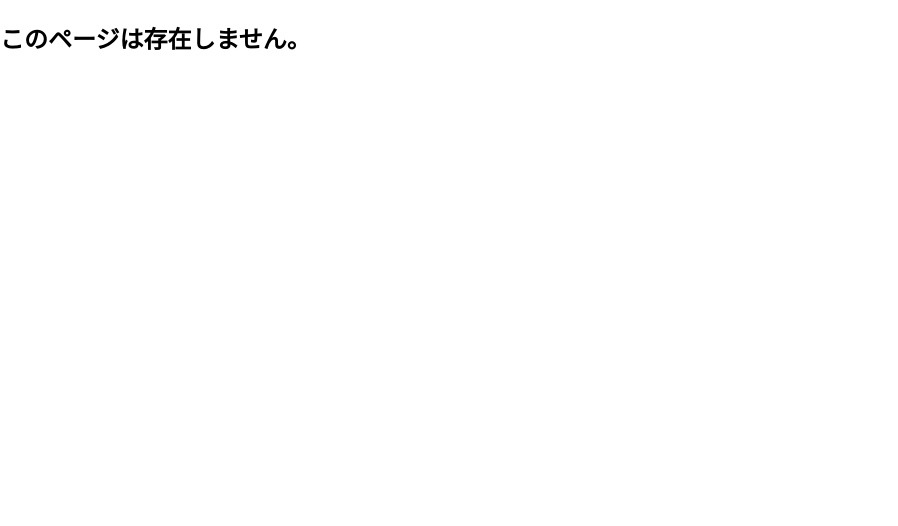
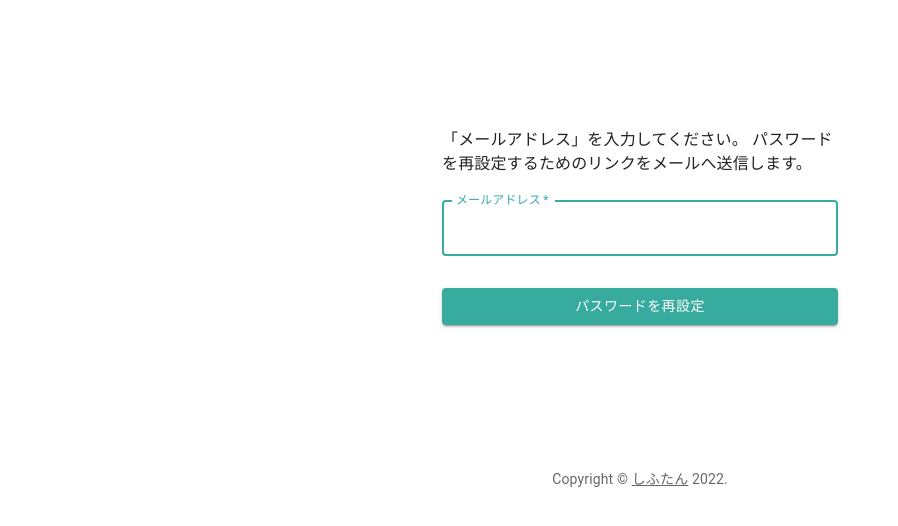
Before and after one commit to nineteen2021/shiftan-v2, a React (Create React App) app in the folder node/django_front/: page /passwordSentMail in a window 1280 px wide. Shown: the top 526 px of the page, without its empty margins (0-898 px from the left). Built offline with nearby package versions, Linux system fonts and the light colour scheme; no server answers.

Commit message:
パスワードリセットをするときのEmailを送信する画面を作成

```diff
--- a/node/django_front/src/App.js
+++ b/node/django_front/src/App.js
@@ -9,6 +9,7 @@ import Navbar from './components/store/Navbar';
 import Login from './components/function/Login';
 import SentPasswordMail from './components/function/SentPasswordMail';
 import ResetPassword from './components/function/ResetPassword';
+import PasswordSentMail from './components/function/PasswordSentMail';
 import FinishResetPassword from './components/function/FinishResetPassword';
 import Register from './components/store/Register';
 import StoreRegister from './components/store/StoreRegister';
@@ -38,6 +39,7 @@ const App = () => {
           <Route path="activate" element={<Activate />} />
           <Route path="partTimeRegister" element={<PartTimeRegister />} />
           <Route path="sentPasswordMail" element={<SentPasswordMail />} />
+          <Route path="passwordSentMail" element={<PasswordSentMail />} />
           <Route path="resetPassword" element={<ResetPassword />} /> {/*メールから飛ぶリンクのため未実装*/}
           <Route path="finishResetPassword" element={<FinishResetPassword />}/>
           <Route path="*" element={<NoMatch />}/>
--- a/node/django_front/src/components/function/Login.jsx
+++ b/node/django_front/src/components/function/Login.jsx
@@ -143,7 +143,7 @@ export default function Login() {
               <Grid item>
                 <Link
                 component={routerLink}
-                to="/sentPasswordMail"
+                to="/passwordSentMail"
                 variant="body2">
                   {"パスワードを忘れた場合"}
                 </Link>
--- /dev/null
+++ b/node/django_front/src/components/function/PasswordSentMail.jsx
@@ -0,0 +1,77 @@
+import * as React from 'react';
+import Button from '@mui/material/Button';
+import CssBaseline from '@mui/material/CssBaseline';
+import TextField from '@mui/material/TextField';
+import Link from '@mui/material/Link';
+import Box from '@mui/material/Box';
+import Alert from '@mui/material/Alert';
+import Collapse from '@mui/material/Collapse';
+import Typography from '@mui/material/Typography';
+import Container from '@mui/material/Container';
+import { Link as routerLink } from 'react-router-dom'
+
+function Copyright(props) {
+  return (
+    <Typography variant="body2" color="text.secondary" align="center" {...props}>
+      {'Copyright © '}
+      <Link color="inherit" href="https://mui.com/">
+        しふたん
+      </Link>{' '}
+      {new Date().getFullYear()}
+      {'.'}
+    </Typography>
+  );
+}
+
+export default function PasswordSentMail() {
+
+
+
+    const handleSubmit = (event) => {
+        event.preventDefault();
+        const data = new FormData(event.currentTarget);
+        // eslint-disable-next-line no-console
+
+    };
+
+  return (
+    <>
+      <Container component="main" maxWidth="xs">
+        <CssBaseline />
+        <Box
+          sx={{
+            marginTop: 16,
+            display: 'flex',
+            flexDirection: 'column',
+            alignItems: 'center',
+          }}
+        >
+          「メールアドレス」を入力してください。 パスワードを再設定するためのリンクをメールへ送信します。
+          <Box component="form" onSubmit={handleSubmit} noValidate sx={{ mt: 1 }}>
+            <TextField
+              margin="normal"
+              required
+              fullWidth
+              id="email"
+              label="メールアドレス"
+              name="email"
+              type="email"
+              autoFocus
+            />
+            <Button
+              type="submit"
+              fullWidth
+              variant="contained"
+              sx={{ mt: 3, mb: 2 }}
+              component={routerLink}
+              to="/sentPasswordMail"
+            >
+              パスワードを再設定
+            </Button>
+          </Box>
+        </Box>
+        <Copyright sx={{ mt: 16, mb: 4 }} />
+      </Container>
+    </>
+  );
+}
```
